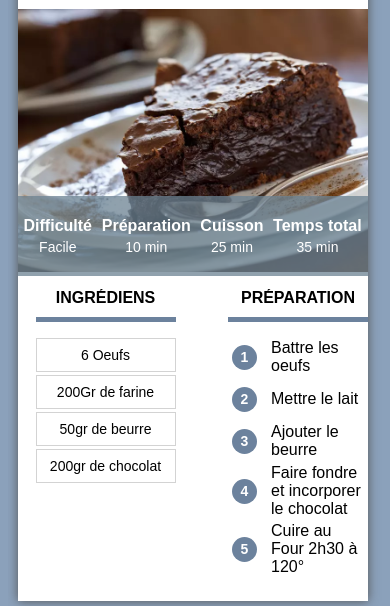
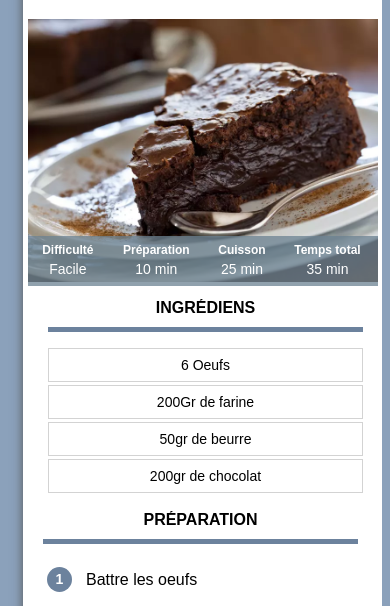
Before and after one commit to JaaCM/page_test_recette, a plain HTML site: page index.html in a window 390 px wide. Shown: the part 217-823 px from the top of the page. Drawn offline with Linux system fonts and the light colour scheme.

Commit message:
Add files via upload
add responsive mode

```diff
--- a/recette.css
+++ b/recette.css
@@ -147,8 +147,8 @@ table.prepa tr{
 @media only screen and (max-width: 768px){
     div.contenu{
         width: auto;
-        margin :0px;
-        padding:0px;
+        margin :5px;
+        padding:5px;
     }
     h1{
         text-align: center;
@@ -165,6 +165,18 @@ table.prepa tr{
         vertical-align: top;
         overflow: visible;
     }
+    table.info{
+        height: 50px;
+        font-size: 12px;
+    }
+    .column1{
+        margin-left:20px;
+    }
+    .column2{
+        margin-right: 20px;
+    }
+    .colonne{
+        width:90%;
+    }
+
 }
-
-/* ul et li , transformer en t */
```
